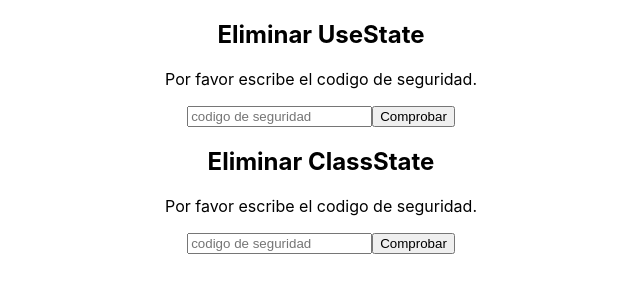
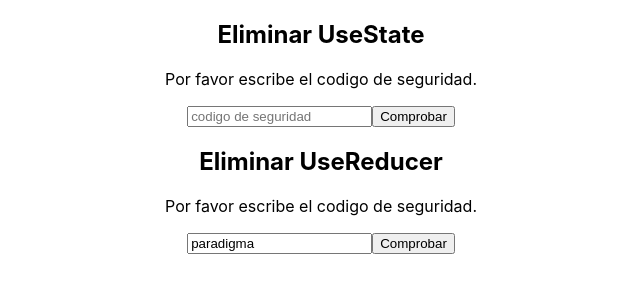
Before and after one commit to EdOliveros/Reactjs-Ruta-Completa, a React (Create React App) app: page / in a window 1280 px wide. Shown: the top 300 px of the page, without its empty margins (319-959 px from the left). Built offline with nearby package versions, Linux system fonts and the light colour scheme.

Commit message:
feat: :art: Reducer implementado

```diff
--- a/src/App.js
+++ b/src/App.js
@@ -1,12 +1,12 @@
 import { UseState } from './UseState.js';
-import { ClassState } from './ClassState.js'
+import { UseReducer } from './UseReducer.js'
 import './App.css';
 
 function App() {
   return (
     <div className="App">
       <UseState name='UseState' />
-      <ClassState name='ClassState' />
+      <UseReducer name='UseReducer' />
     </div>
   );
 }
--- a/src/useReducer.js
+++ b/src/UseReducer.js
@@ -2,7 +2,7 @@ import React from "react";
 
 const SECURYTY_CODE = 'paradigma'
 const initialState = {
-    value: '',
+    value: 'paradigma',
     error: false,
     loading: false,
     deleted: false,
@@ -12,61 +12,10 @@ const initialState = {
 function UseReducer({ name }) {
     const [state, dispatch] = React.useReducer(reducer, initialState)
 
-    const onConfirm = () => {
-        setState({
-            ...state,
-            loading: false,
-            error: false,
-            confirmed: true,
-        })
-    }
-
-    const onError = () => {
-        setState({
-            ...state,
-            loading: false,
-            error: true
-        })
-    }
-
-    const onWrite = (newValue) => {
-        setState({
-            ...state,
-            value: newValue
-        })
-    }
-
-    const onCheck = () => {
-        setState({
-            ...state,
-            loading: true
-        })
-    }
-
-    const onDelete = () => {
-        setState({
-            ...state,
-            deleted: true
-        })
-    }
-
-    const onReset = () => {
-        setState({
-            ...state,
-            confirmed: false,
-            deleted: false,
-            value: '',
-        })
-    }
-
     React.useEffect(() => {
         console.log('empezando el efecto')
 
         if(!!state.loading) {
-            setState({
-                ...state,
-                error: false
-            })
             setTimeout(() => {
                 console.log('haciendo la validacion')
 
@@ -108,7 +57,8 @@ function UseReducer({ name }) {
                     placeholder="codigo de seguridad"
                     onChange={(event) => {
                         dispatch({
-                            type: 'WRITE'
+                            type: 'WRITE',
+                            payload: event.target.value
                         })
                         // onWrite(event.target.value)
                         console.log(state.value)
@@ -164,30 +114,42 @@ function UseReducer({ name }) {
     }
 }
 
-const reducerObject = (state) => ({
+const reducerObject = (state, payload) => ({
+    'CONFIRM': {
+        ...state,
+        loading: false,
+        error: false,
+        confirmed: true,
+    },
     'ERROR': {
         ...state,
-        error: true,
         loading: false,
+        error: true
     },
-    'CONFIRM': {
-
-    },
-    'RESET': {
-
+    'WRITE': {
+        ...state,
+        value: payload
     },
     'CHECK': {
         ...state,
-        loading: false,
+        loading: true,
+        error: false,
     },
-    'DEFAULT': {
+    'DELETE': {
         ...state,
-    }
+        deleted: true
+    },
+    'RESET': {
+        ...state,
+        confirmed: false,
+        deleted: false,
+        value: '',
+    },
 })
 
 const reducer = (state, action) => {
     if(reducerObject(state)[action.type]) {
-        return reducerObject(state)[action.type];
+        return reducerObject(state, action.payload)[action.type];
     } else {
         return state
     }
```
